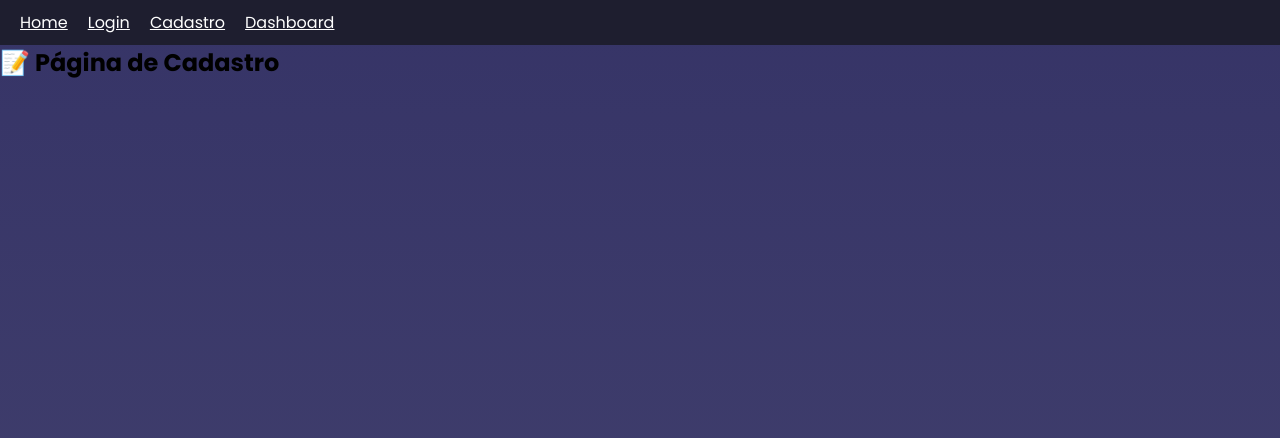
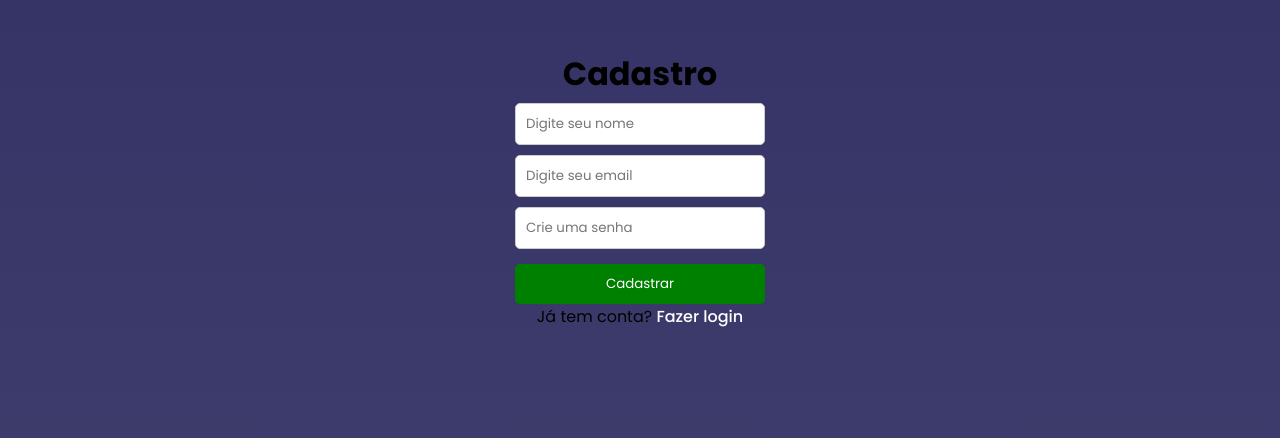
Before and after one commit to LUCASbrms/site, a React (Vite) app: page /cadastro in a window 1280 px wide. Shown: the top 438 px of the page. Built offline with nearby package versions, Linux system fonts and the light colour scheme.

Commit message:
Cadastro e Login

```diff
--- a/index.html
+++ b/index.html
@@ -1,5 +1,5 @@
 <!doctype html>
-<html lang="en">
+<html lang="pt-br">
   <head>
     <meta charset="UTF-8" />
     <link rel="icon" type="image/svg+xml" href="/vite.svg" />
--- a/src/App.jsx
+++ b/src/App.jsx
@@ -1,36 +1,15 @@
-import { BrowserRouter as Router, Routes, Route, Link } from "react-router-dom";
-
-function Home() {
-  return <h2>🏠 Bem-vindo ao projeto IA Interativa</h2>;
-}
-
-function Login() {
-  return <h2>🔑 Página de Login</h2>;
-}
-
-function Cadastro() {
-  return <h2>📝 Página de Cadastro</h2>;
-}
-
-function Dashboard() {
-  return <h2>📊 Dashboard do Usuário</h2>;
-}
+import { BrowserRouter as Router, Routes, Route } from "react-router-dom";
+import Home from "./pages/Home";
+import Login from "./pages/Login";
+import Cadastro from "./pages/Cadastro";
 
 function App() {
   return (
     <Router>
-      <nav style={{ padding: "10px", background: "#1e1e2f" }}>
-        <Link to="/" style={{ margin: "10px", color: "white" }}>Home</Link>
-        <Link to="/login" style={{ margin: "10px", color: "white" }}>Login</Link>
-        <Link to="/cadastro" style={{ margin: "10px", color: "white" }}>Cadastro</Link>
-        <Link to="/dashboard" style={{ margin: "10px", color: "white" }}>Dashboard</Link>
-      </nav>
-
       <Routes>
         <Route path="/" element={<Home />} />
         <Route path="/login" element={<Login />} />
         <Route path="/cadastro" element={<Cadastro />} />
-        <Route path="/dashboard" element={<Dashboard />} />
       </Routes>
     </Router>
   );
--- a/src/index.css
+++ b/src/index.css
@@ -10,3 +10,26 @@ body {
   width: 100vw;
   background: linear-gradient(180deg, #363467 0%, rgba(30, 29, 79, 0.8) 100%);
 }
+
+.home-link {
+  color: rgb(255, 255, 255);
+  text-decoration: none;
+}
+
+.home-link:hover {
+  color: rgb(255, 255, 255);
+  text-decoration: underline;
+}
+
+.app-link,
+.app-link:visited {
+  color: rgb(255, 255, 255);
+  text-decoration: none;
+  font-weight: 500;
+  transition: color 0.2s ease;
+}
+
+.app-link:hover {
+  color: #cccccc;
+  text-decoration: underline;
+}
--- a/src/main.jsx
+++ b/src/main.jsx
@@ -1,7 +1,10 @@
-import { createRoot } from "react-dom/client";
+import React from "react";
+import ReactDOM from "react-dom/client";
+import App from "./App";
 import "./index.css";
-import App from "./App";
 
-createRoot(document.getElementById("root")).render(
-  <App />
+ReactDOM.createRoot(document.getElementById("root")).render(
+  <React.StrictMode>
+    <App />
+  </React.StrictMode>
 );
--- /dev/null
+++ b/src/pages/Cadastro.css
@@ -0,0 +1,28 @@
+.cadastro-container {
+  text-align: center;
+  margin-top: 50px;
+}
+
+.cadastro-form {
+  display: flex;
+  flex-direction: column;
+  width: 250px; /* Ou max-width */
+  margin: 0 auto;
+}
+
+.cadastro-input {
+  margin: 5px 0;
+  padding: 10px;
+  border-radius: 5px;
+  border: 1px solid #ccc;
+}
+
+.cadastro-button {
+  margin-top: 10px;
+  padding: 10px;
+  border: none;
+  border-radius: 5px;
+  background-color: green;
+  color: white;
+  cursor: pointer;
+}
--- /dev/null
+++ b/src/pages/Cadastro.jsx
@@ -0,0 +1,52 @@
+import React, { useState } from 'react';
+import { Link } from 'react-router-dom';
+import './Cadastro.css';
+
+function Cadastro() {
+  const [nome, setNome] = useState('');
+  const [email, setEmail] = useState('');
+  const [senha, setSenha] = useState('');
+
+  const handleCadastro = (e) => {
+    e.preventDefault();
+    alert(`Cadastro realizado!\nNome: ${nome}\nEmail: ${email}`);
+  };
+
+  return (
+    <div className="cadastro-container">
+      <h1>Cadastro</h1>
+      <form className="cadastro-form" onSubmit={handleCadastro}>
+        <input
+          className="cadastro-input"
+          type="text"
+          placeholder="Digite seu nome"
+          value={nome}
+          onChange={(e) => setNome(e.target.value)}
+          required
+        />
+        <input
+          className="cadastro-input"
+          type="email"
+          placeholder="Digite seu email"
+          value={email}
+          onChange={(e) => setEmail(e.target.value)}
+          required
+        />
+        <input
+          className="cadastro-input"
+          type="password"
+          placeholder="Crie uma senha"
+          value={senha}
+          onChange={(e) => setSenha(e.target.value)}
+          required
+        />
+        <button className="cadastro-button" type="submit">Cadastrar</button>
+      </form>
+      <p>
+        Já tem conta? <Link to="/login" className="app-link">Fazer login</Link>
+      </p>
+    </div>
+  );
+}
+
+export default Cadastro;
--- /dev/null
+++ b/src/pages/Home.css
@@ -0,0 +1,9 @@
+.home-link {
+  color: rgb(255, 255, 255);
+  text-decoration: none;
+}
+
+.home-link:hover {
+  color: rgb(255, 255, 255);
+  text-decoration: underline;
+}
--- /dev/null
+++ b/src/pages/Home.jsx
@@ -0,0 +1,14 @@
+import { Link } from "react-router-dom";
+
+
+function Home() {
+  return (
+    <div className="home-page-links">
+      <h1>Home</h1>
+      <Link to="/login" className="home-link">Ir para Login</Link> <br />
+      <Link to="/cadastro" className="home-link">Ir para Cadastro</Link>
+    </div>
+  );
+}
+
+export default Home;
--- /dev/null
+++ b/src/pages/Login.jsx
@@ -0,0 +1,18 @@
+import { Link } from "react-router-dom";
+
+function Login() {
+  return (
+    <div>
+      <h1>🔑 Login</h1>
+      <form>
+        <input type="email" placeholder="E-mail" /> <br />
+        <input type="password" placeholder="Senha" /> <br />
+        <button type="submit">Entrar</button>
+      </form>
+      <br />
+      <Link to="/cadastro" className="app-link">Não tem conta? Cadastre-se</Link>
+    </div>
+  );
+}
+
+export default Login;
```
Also changed, not shown: src/style.css (added, +51 -0 lines).
